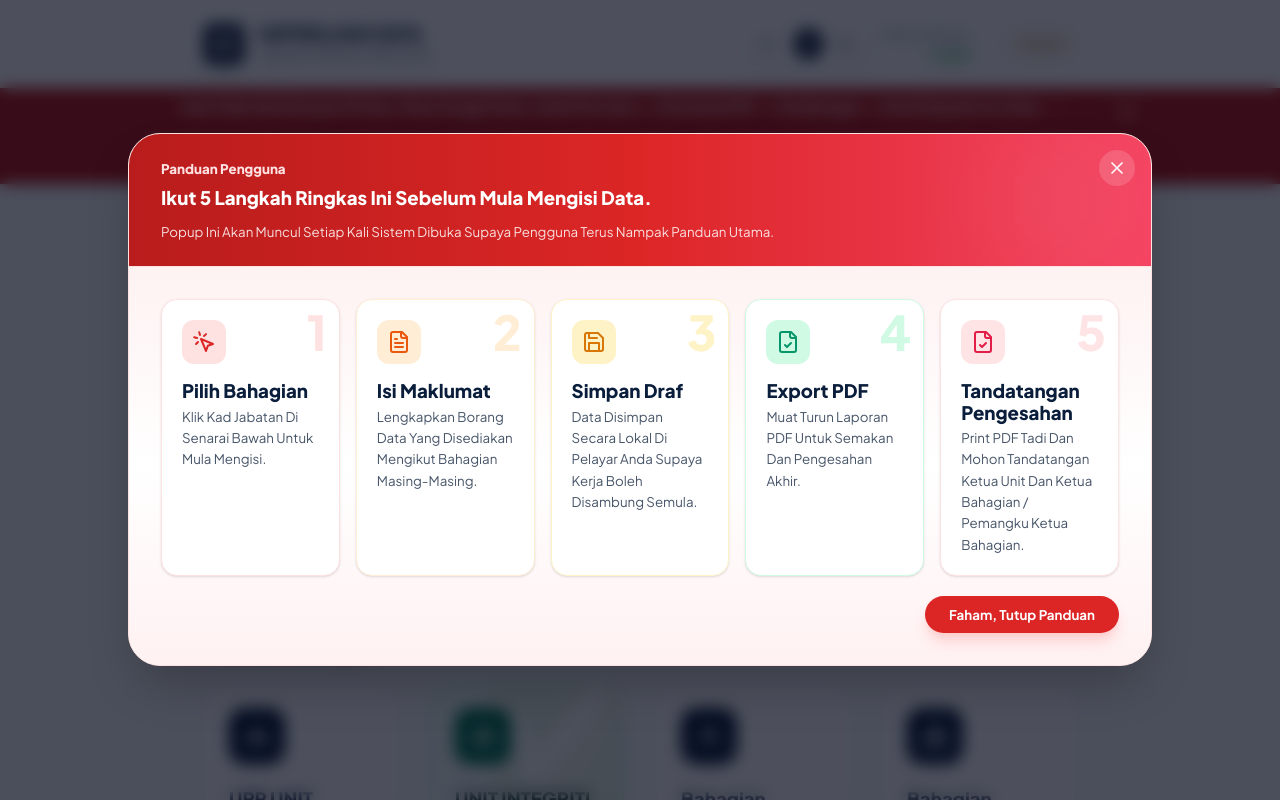
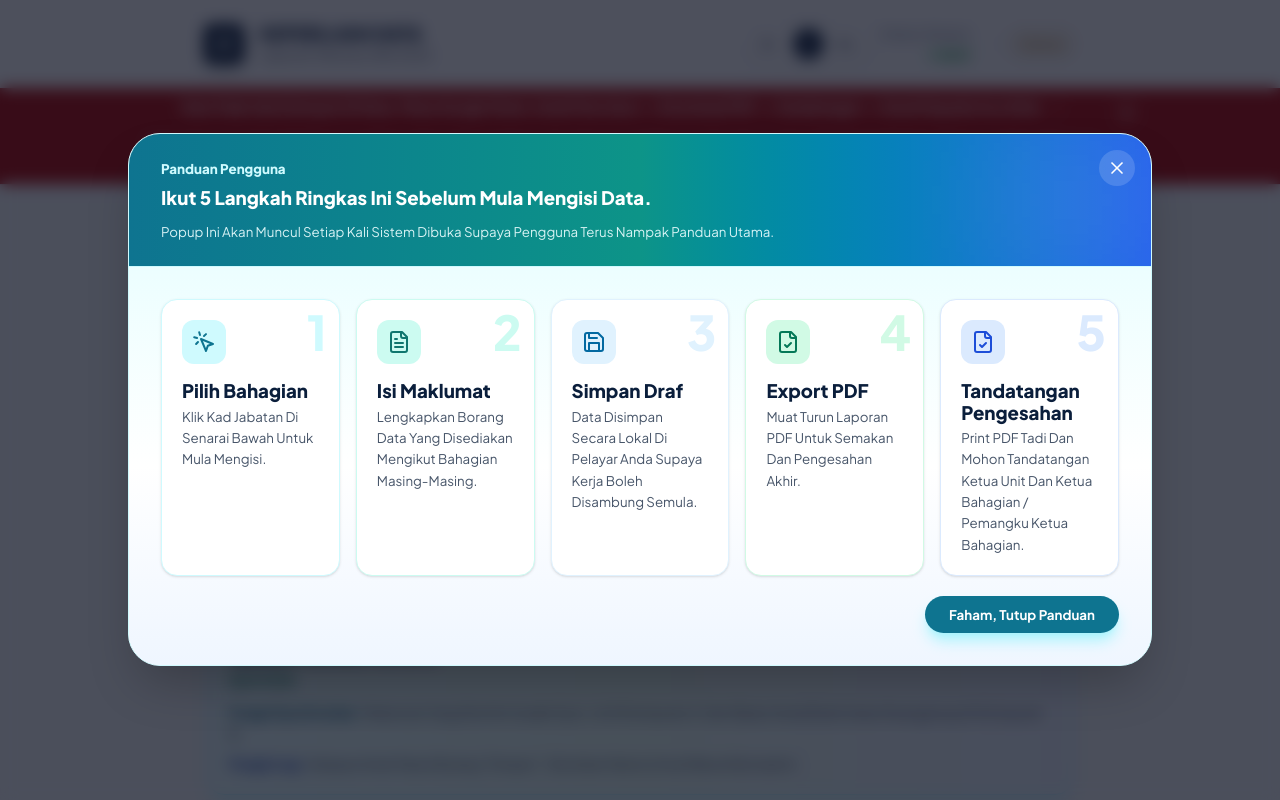
Before and after one commit to usdamedia/datalaporan_jaisv4, a React (Vite) app: page / in a window 1280 px wide. Shown: the top 800 px of the page. Built offline with nearby package versions, Linux system fonts and the light colour scheme; what @react-pdf/renderer would draw is missing.

Commit message:
Add central update logs for tracker and refresh home sticky updates banner

```diff
--- a/src/App.tsx
+++ b/src/App.tsx
@@ -235,8 +235,8 @@ export default function App() {
               onClick={() => setShowTutorial(false)}
             ></div>
 
-            <div className="relative w-full max-w-5xl overflow-hidden rounded-[2rem] border border-red-100 bg-white shadow-2xl animate-scale-in">
-              <div className="relative overflow-hidden border-b border-red-100 bg-gradient-to-r from-red-700 via-red-600 to-rose-500 px-6 py-5 text-white md:px-8 md:py-6">
+            <div className="relative w-full max-w-5xl overflow-hidden rounded-[2rem] border border-cyan-100 bg-white shadow-2xl animate-scale-in">
+              <div className="relative overflow-hidden border-b border-cyan-100 bg-gradient-to-r from-cyan-700 via-teal-600 to-blue-600 px-6 py-5 text-white md:px-8 md:py-6">
                 <div className="absolute inset-y-0 right-0 w-40 bg-white/10 blur-3xl"></div>
                 <button
                   onClick={() => setShowTutorial(false)}
@@ -246,38 +246,38 @@ export default function App() {
                   <X className="h-5 w-5" />
                 </button>
 
-                <p className="mb-2 text-[11px] font-black uppercase tracking-[0.28em] text-red-100">Panduan Pengguna</p>
+                <p className="mb-2 text-[11px] font-black uppercase tracking-[0.28em] text-cyan-100">Panduan Pengguna</p>
                 <h2 className="max-w-2xl pr-10 text-2xl font-black leading-tight md:text-3xl">
                   Ikut 5 langkah ringkas ini sebelum mula mengisi data.
                 </h2>
-                <p className="mt-3 max-w-2xl text-sm text-red-50/90 md:text-base">
+                <p className="mt-3 max-w-2xl text-sm text-cyan-50/90 md:text-base">
                   Popup ini akan muncul setiap kali sistem dibuka supaya pengguna terus nampak panduan utama.
                 </p>
               </div>
 
-              <div className="bg-gradient-to-b from-red-50 via-white to-rose-50 px-4 py-4 md:px-8 md:py-8">
+              <div className="bg-gradient-to-b from-cyan-50 via-white to-blue-50 px-4 py-4 md:px-8 md:py-8">
                 <div className="grid grid-cols-1 gap-4 text-left sm:grid-cols-2 xl:grid-cols-5 md:gap-4">
-                  <div className="relative overflow-hidden rounded-2xl border border-red-100 bg-white p-4 shadow-sm transition-all duration-300 hover:-translate-y-1 hover:shadow-md md:p-5">
-                    <div className="absolute right-3 top-2 text-5xl font-black text-red-100">1</div>
-                    <div className="mb-4 flex h-11 w-11 items-center justify-center rounded-xl bg-red-100 text-red-600">
+                  <div className="relative overflow-hidden rounded-2xl border border-cyan-100 bg-white p-4 shadow-sm transition-all duration-300 hover:-translate-y-1 hover:shadow-md md:p-5">
+                    <div className="absolute right-3 top-2 text-5xl font-black text-cyan-100">1</div>
+                    <div className="mb-4 flex h-11 w-11 items-center justify-center rounded-xl bg-cyan-100 text-cyan-700">
                       <MousePointerClick className="h-5 w-5 md:h-6 md:w-6" />
                     </div>
                     <h3 className="mb-1 text-sm font-bold text-zus-900 md:text-base">Pilih Bahagian</h3>
                     <p className="text-xs leading-relaxed text-slate-600">Klik kad jabatan di senarai bawah untuk mula mengisi.</p>
                   </div>
 
-                  <div className="relative overflow-hidden rounded-2xl border border-orange-100 bg-white p-4 shadow-sm transition-all duration-300 hover:-translate-y-1 hover:shadow-md md:p-5">
-                    <div className="absolute right-3 top-2 text-5xl font-black text-orange-100">2</div>
-                    <div className="mb-4 flex h-11 w-11 items-center justify-center rounded-xl bg-orange-100 text-orange-600">
+                  <div className="relative overflow-hidden rounded-2xl border border-teal-100 bg-white p-4 shadow-sm transition-all duration-300 hover:-translate-y-1 hover:shadow-md md:p-5">
+                    <div className="absolute right-3 top-2 text-5xl font-black text-teal-100">2</div>
+                    <div className="mb-4 flex h-11 w-11 items-center justify-center rounded-xl bg-teal-100 text-teal-700">
                       <FileText className="h-5 w-5 md:h-6 md:w-6" />
                     </div>
                     <h3 className="mb-1 text-sm font-bold text-zus-900 md:text-base">Isi Maklumat</h3>
                     <p className="text-xs leading-relaxed text-slate-600">Lengkapkan borang data yang disediakan mengikut bahagian masing-masing.</p>
                   </div>
 
-                  <div className="relative overflow-hidden rounded-2xl border border-amber-100 bg-white p-4 shadow-sm transition-all duration-300 hover:-translate-y-1 hover:shadow-md md:p-5">
-                    <div className="absolute right-3 top-2 text-5xl font-black text-amber-100">3</div>
-                    <div className="mb-4 flex h-11 w-11 items-center justify-center rounded-xl bg-amber-100 text-amber-600">
+                  <div className="relative overflow-hidden rounded-2xl border border-sky-100 bg-white p-4 shadow-sm transition-all duration-300 hover:-translate-y-1 hover:shadow-md md:p-5">
+                    <div className="absolute right-3 top-2 text-5xl font-black text-sky-100">3</div>
+                    <div className="mb-4 flex h-11 w-11 items-center justify-center rounded-xl bg-sky-100 text-sky-700">
                       <Save className="h-5 w-5 md:h-6 md:w-6" />
                     </div>
                     <h3 className="mb-1 text-sm font-bold text-zus-900 md:text-base">Simpan Draf</h3>
@@ -286,16 +286,16 @@ export default function App() {
 
                   <div className="relative overflow-hidden rounded-2xl border border-emerald-100 bg-white p-4 shadow-sm transition-all duration-300 hover:-translate-y-1 hover:shadow-md md:p-5">
                     <div className="absolute right-3 top-2 text-5xl font-black text-emerald-100">4</div>
-                    <div className="mb-4 flex h-11 w-11 items-center justify-center rounded-xl bg-emerald-100 text-emerald-600">
+                    <div className="mb-4 flex h-11 w-11 items-center justify-center rounded-xl bg-emerald-100 text-emerald-700">
                       <FileCheck className="h-5 w-5 md:h-6 md:w-6" />
                     </div>
                     <h3 className="mb-1 text-sm font-bold text-zus-900 md:text-base">Export PDF</h3>
                     <p className="text-xs leading-relaxed text-slate-600">Muat turun laporan PDF untuk semakan dan pengesahan akhir.</p>
                   </div>
 
-                  <div className="relative overflow-hidden rounded-2xl border border-rose-100 bg-white p-4 shadow-sm transition-all duration-300 hover:-translate-y-1 hover:shadow-md md:p-5">
-                    <div className="absolute right-3 top-2 text-5xl font-black text-rose-100">5</div>
-                    <div className="mb-4 flex h-11 w-11 items-center justify-center rounded-xl bg-rose-100 text-rose-600">
+                  <div className="relative overflow-hidden rounded-2xl border border-blue-100 bg-white p-4 shadow-sm transition-all duration-300 hover:-translate-y-1 hover:shadow-md md:p-5">
+                    <div className="absolute right-3 top-2 text-5xl font-black text-blue-100">5</div>
+                    <div className="mb-4 flex h-11 w-11 items-center justify-center rounded-xl bg-blue-100 text-blue-700">
                       <FileCheck className="h-5 w-5 md:h-6 md:w-6" />
                     </div>
                     <h3 className="mb-1 text-sm font-bold text-zus-900 md:text-base">Tandatangan Pengesahan</h3>
@@ -308,7 +308,7 @@ export default function App() {
                 <div className="mt-5 flex justify-end">
                   <button
                     onClick={() => setShowTutorial(false)}
-                  className="rounded-full bg-red-600 px-6 py-2 text-sm font-bold text-white shadow-lg shadow-red-200 transition hover:bg-red-700 active:scale-95"
+                  className="rounded-full bg-cyan-700 px-6 py-2 text-sm font-bold text-white shadow-lg shadow-cyan-200 transition hover:bg-cyan-800 active:scale-95"
                   >
                     Faham, tutup panduan
                   </button>
@@ -410,7 +410,7 @@ export default function App() {
               <div className="mb-8 flex w-full flex-col items-stretch justify-center gap-3 sm:w-auto sm:flex-row sm:flex-wrap sm:items-center sm:gap-4">
                 <button
                   onClick={() => setShowTutorial(true)}
-                  className="flex w-full items-center justify-center gap-2 rounded-full border border-red-500 bg-red-600 px-5 py-2 text-xs font-bold text-white shadow-lg shadow-red-200 transition-all hover:border-red-700 hover:bg-red-700 active:scale-95 sm:w-auto md:px-8 md:py-2 md:text-sm"
+                  className="flex w-full items-center justify-center gap-2 rounded-full border border-cyan-600 bg-cyan-700 px-5 py-2 text-xs font-bold text-white shadow-lg shadow-cyan-200 transition-all hover:border-cyan-700 hover:bg-cyan-800 active:scale-95 sm:w-auto md:px-8 md:py-2 md:text-sm"
                 >
                   <Info className="w-4 h-4" />
                   Panduan Pengguna
@@ -444,6 +444,24 @@ export default function App() {
 
             </div>
 
+            <div className="sticky top-20 z-30">
+              <div className="mx-1 rounded-2xl border border-cyan-200 bg-gradient-to-r from-cyan-50 via-emerald-50 to-blue-50 p-4 shadow-lg shadow-cyan-100/70 backdrop-blur sm:p-5">
+                <p className="text-[10px] font-black uppercase tracking-[0.2em] text-cyan-700">What's New</p>
+                <h3 className="mt-1 text-base font-black text-slate-900 sm:text-lg">Update Version v2.6.0</h3>
+                <p className="mt-1 text-xs font-bold uppercase tracking-[0.12em] text-emerald-700">April 2026</p>
+                <div className="mt-3 space-y-2 text-sm text-slate-700">
+                  <p>
+                    <span className="font-black text-cyan-800">Fungsi Synchronize:</span>{' '}
+                    Maklumat yang diisi kini sudah sync. Isi di komputer A, dan rakan anda boleh isikan ruangannya di komputer B.
+                  </p>
+                  <p>
+                    <span className="font-black text-blue-800">Fungsi Log:</span>{' '}
+                    Selepas anda tekan butang "Simpan", sila isikan nama untuk rekod kemaskini.
+                  </p>
+                </div>
+              </div>
+            </div>
+
             <div className="border-t border-gray-200 pt-6 md:pt-10">
               <h2 className="text-lg md:text-2xl font-bold text-zus-900 mb-4 md:mb-6 px-2 border-l-4 border-zus-gold ml-1">Senarai Bahagian</h2>
               <div className="grid grid-cols-1 sm:grid-cols-2 md:grid-cols-3 xl:grid-cols-4 gap-4 md:gap-8 pb-8">
--- a/src/components/forms/useFormLogic.ts
+++ b/src/components/forms/useFormLogic.ts
@@ -99,7 +99,7 @@ export const useFormLogic = (deptName: string, initialState: any) => {
         );
 
         if (officerName) {
-          await addDoc(collection(db, 'drafts_2025', storageKey, 'update_logs'), {
+          const logPayload = {
             deptName,
             storageKey,
             action,
@@ -109,7 +109,10 @@ export const useFormLogic = (deptName: string, initialState: any) => {
             updatedByClientId: clientId,
             createdAt: serverTimestamp(),
             clientCreatedAt: new Date().toISOString(),
-          });
+          };
+
+          await addDoc(collection(db, 'drafts_2025', storageKey, 'update_logs'), logPayload);
+          await addDoc(collection(db, 'update_logs_central'), logPayload);
         }
       } catch (error) {
         console.error('Error syncing data to Firestore', error);
```
Also changed, not shown: src/components/ProgressTrackerPage.tsx (+5 -3 lines).
